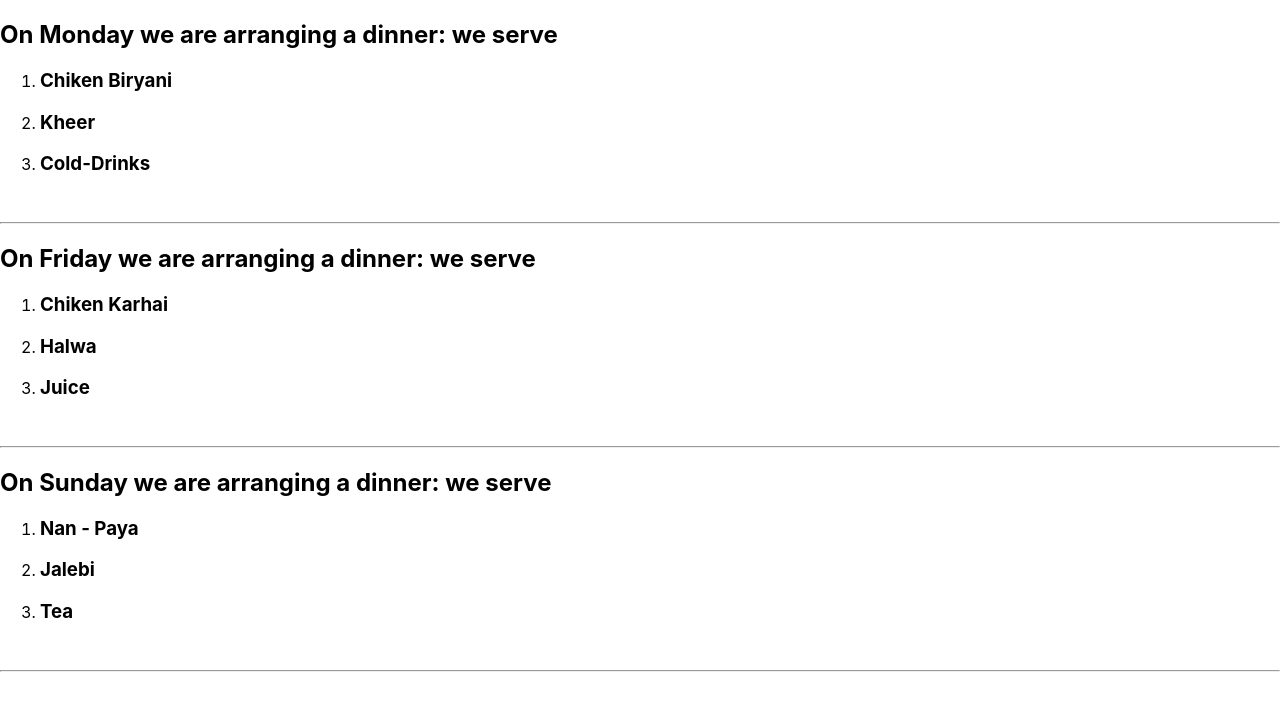
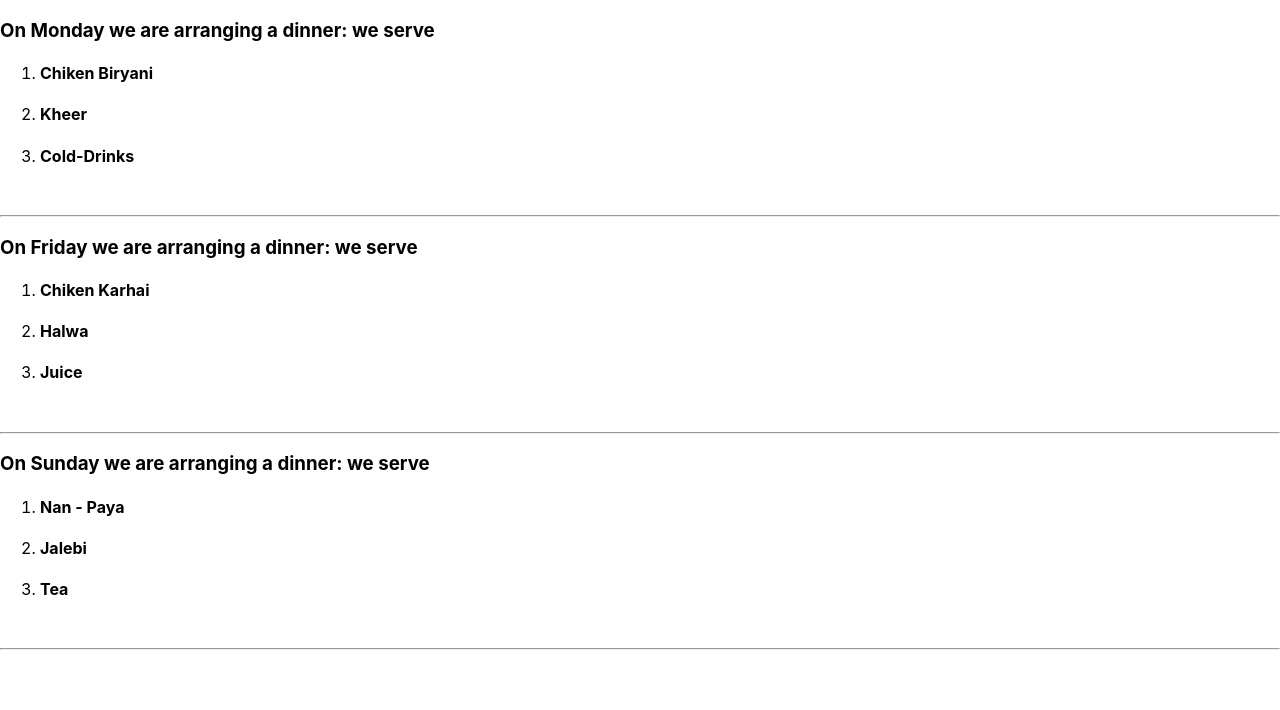
Before and after one commit to aasif112/03_learn_react-react_project00, a React (Create React App) app: page / in a window 1280 px wide. Shown: the top 710 px of the page. Built offline with nearby package versions, Linux system fonts and the light colour scheme.

Commit message:
Update dinner.js

```diff
--- a/src/dinner.js
+++ b/src/dinner.js
@@ -4,11 +4,11 @@ import React from "react";
 
 function Dinner(props) {
     return (<div>
-            <h2>On {props.day} we are arranging a dinner: we serve  </h2>
+            <h3>On {props.day} we are arranging a dinner: we serve  </h3>
                  <ol>
-                    <li><h3>{props.mainDish}</h3></li>
-                    <li><h3>{props.sweetDish}</h3></li>
-                    <li><h3>{props.drinks}</h3></li>
+                    <li><h4>{props.mainDish}</h4></li>
+                    <li><h4>{props.sweetDish}</h4></li>
+                    <li><h4>{props.drinks}</h4></li>
             </ol>
             <br />
             <hr />
```
